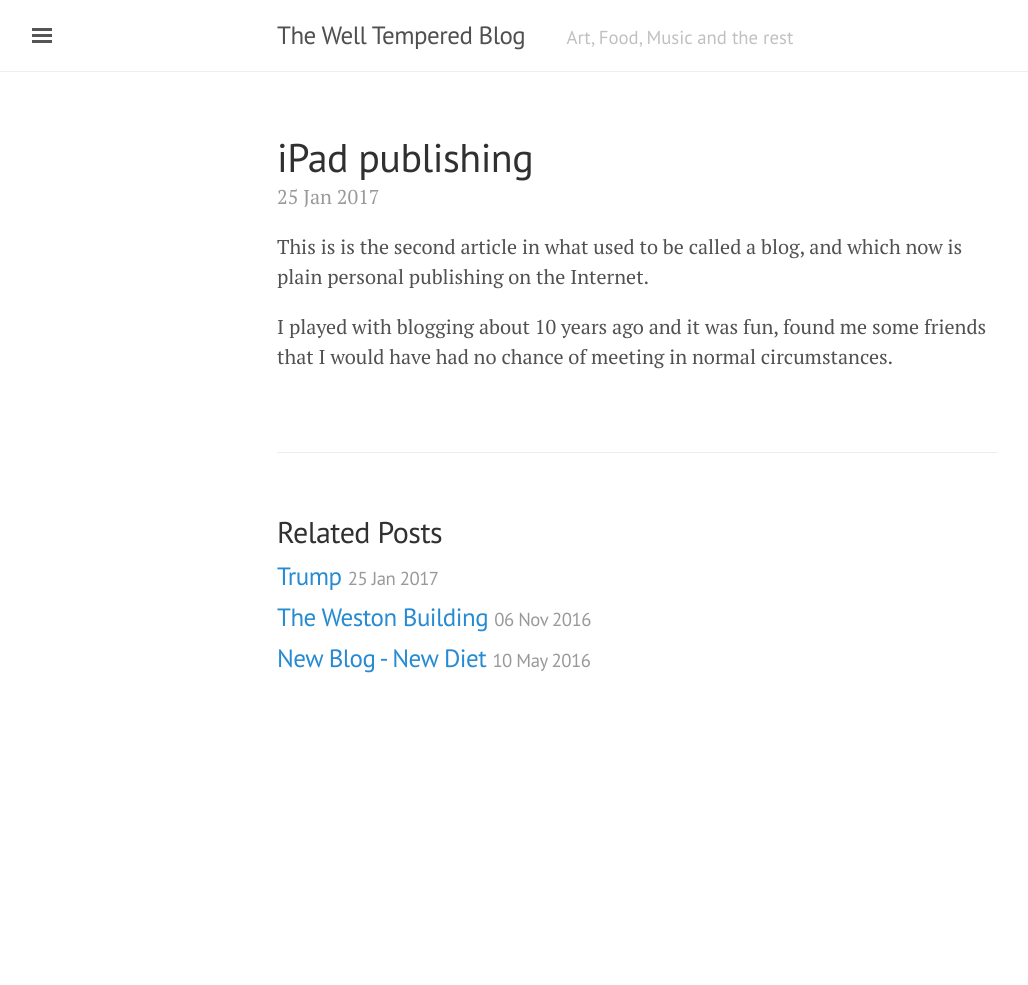
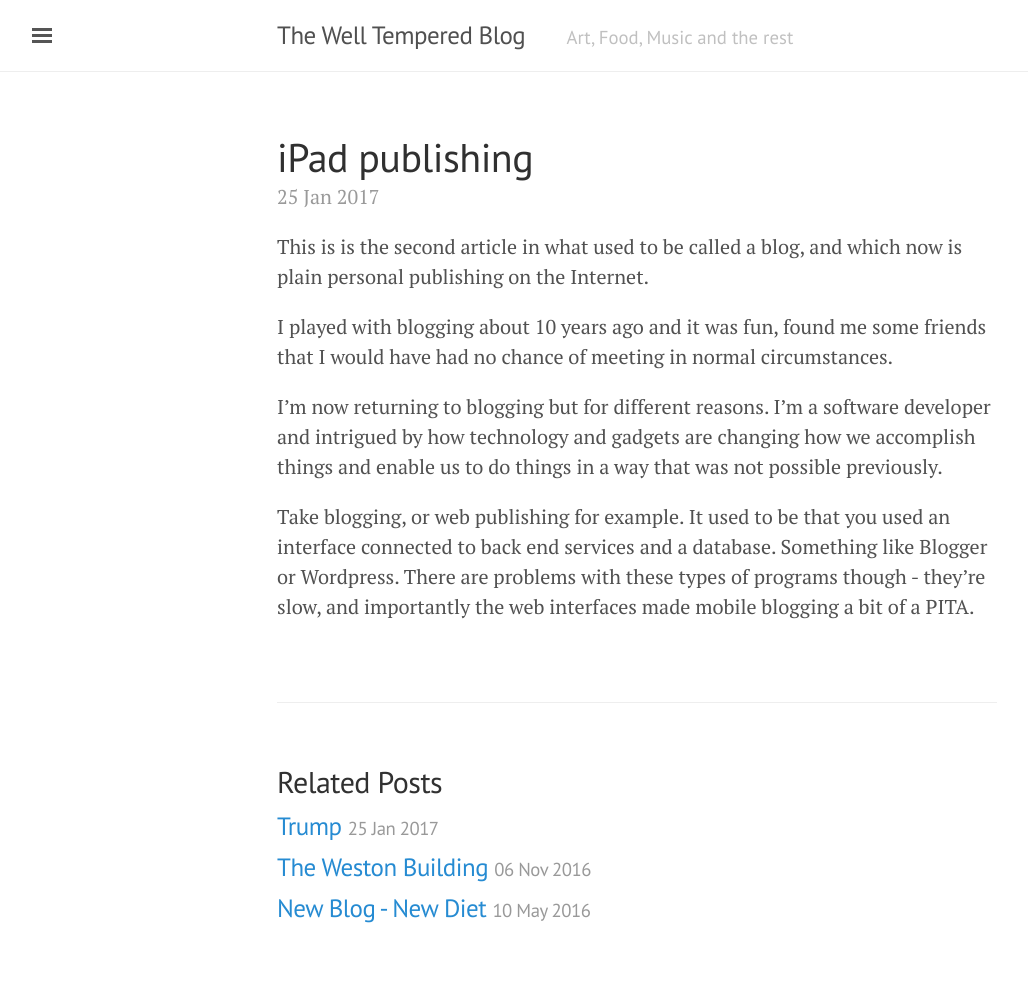
Before and after one commit to Richardtugwell/richardtugwell.github.io, a Jekyll site: the page built from _posts/2017-01-25-iPad-publishing.md, in a window 1280 px wide. Shown: the whole page, without its empty margins (3-1031 px from the left). Built offline with Jekyll 4.4.1, drawn with Linux system fonts in a browser that asks for light colours; before the commit the page ends 900 px from its top, so only the background shows below that.

Commit message:
Blog Post - iPad publishing

```diff
--- a/_posts/2017-01-25-iPad-publishing.md
+++ b/_posts/2017-01-25-iPad-publishing.md
@@ -6,3 +6,7 @@ date: 2017-01-25 14:34
 This is is the second article in what used to be called a blog, and which now is plain personal publishing on the Internet.
 
 I played with blogging about 10 years ago and it was fun, found me some friends that I would have had no chance of meeting in normal circumstances.
+
+I'm now returning to blogging but for different reasons. I'm a software developer and intrigued by how technology and gadgets are changing how we accomplish things and enable us to do things in a way that was not possible previously.
+
+Take blogging, or web publishing for example. It used to be that you used an interface connected to back end services and a database. Something like Blogger or Wordpress. There are problems with these types of programs though - they're slow, and importantly the web interfaces made mobile blogging a bit of a PITA.
```
